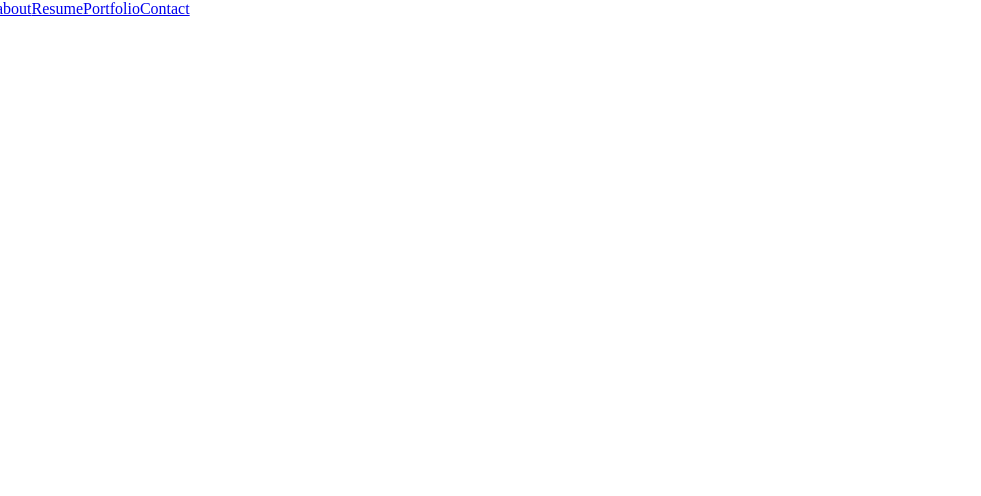
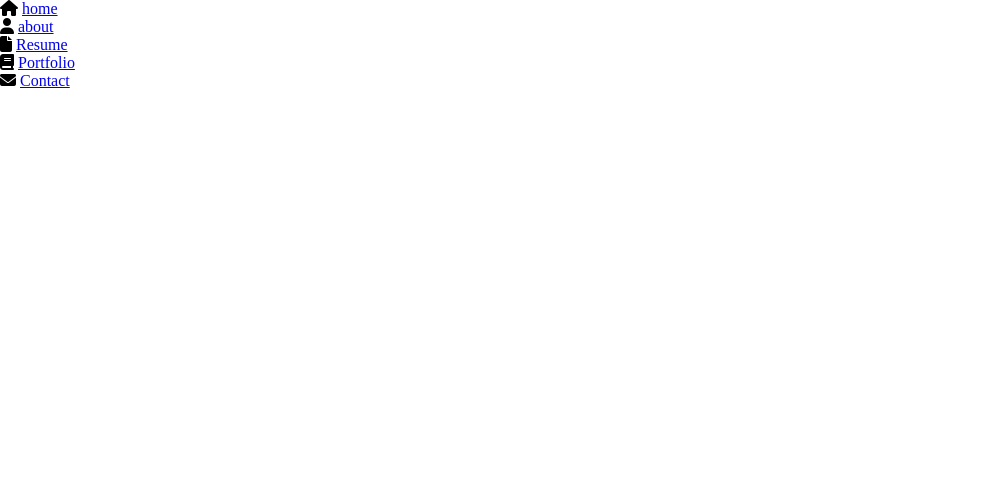
Before and after one commit to coderangel117/Myresume, a plain HTML site: page index.html in a window 1280 px wide. Shown: the top 496 px of the page, without its empty margins (0-981 px from the left). Drawn offline with Linux system fonts and the light colour scheme.

Commit message:
[index] : change aside to header / add nav / add font awesome icons

```diff
--- a/index.html
+++ b/index.html
@@ -2,17 +2,37 @@
 <html lang="fr">
 <head>
     <meta charset="UTF-8">
+    <script src="https://kit.fontawesome.com/0443606be6.js" crossorigin="anonymous"></script>
     <link rel="stylesheet" href="style.css">
     <script src="script.js"></script>
     <title>My portfolio</title>
 </head>
-<aside>
-    <a href="#hero">home</a><br>
-    <a href="#about">about</a><br>
-    <a href="#Resume">Resume</a><br>
-    <a href="#Portfolio">Portfolio</a><br>
-    <a href="#Contact">Contact</a>
-</aside>
+<header>
+    <nav>
+        <ul>
+            <li>
+                <i class="fa fa-thin fa-house"></i>
+                <a href="#hero">home</a><br>
+            </li>
+            <li>
+                <i class="fa fa-thin fa-user"></i>
+                <a href="#about">about</a>
+            </li>
+            <li>
+                <i class="fa fa-thin fa-file"></i>
+                <a href="#resume">Resume</a>
+            </li>
+            <li>
+                <i class="fa fa-thin fa-book"></i>
+                <a href="#portfolio">Portfolio</a>
+            </li>
+            <li>
+                <i class="fa fa-thin fa-envelope"></i>
+                <a href="#contact">Contact</a>
+            </li>
+        </ul>
+    </nav>
+</header>
 <body>
 <div id="hero"><br>
 
```
